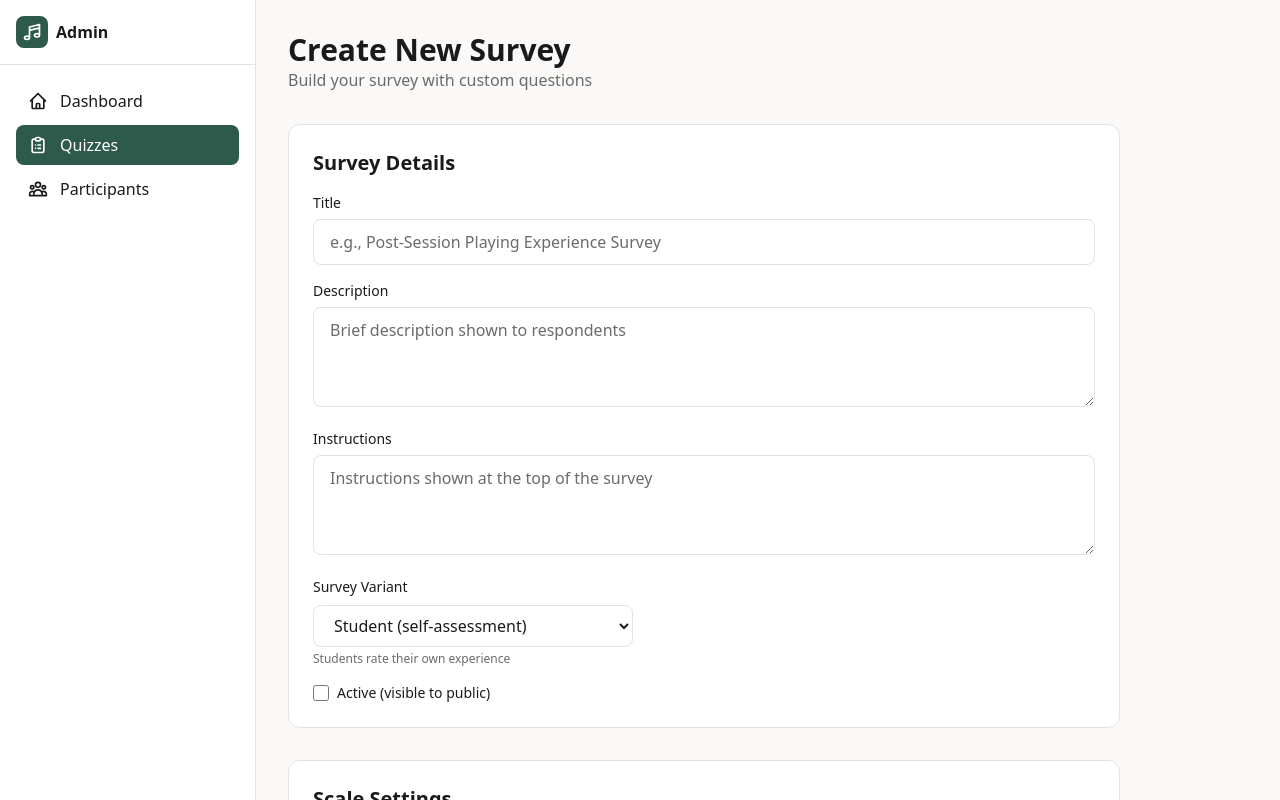
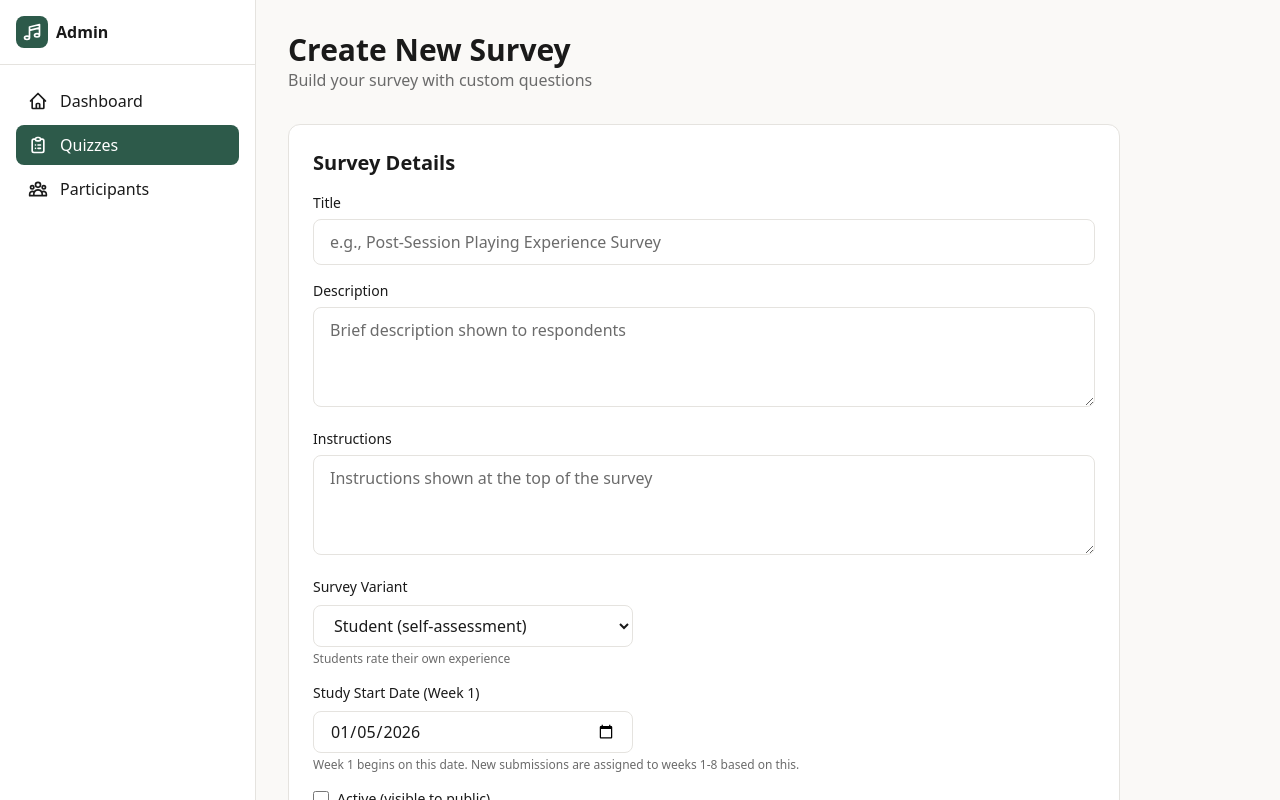
Before and after one commit to gzquse/music_quiz, a Next.js app: page /admin/quizzes/new in a window 1280 px wide. Shown: the top 800 px of the page. Built offline with nearby package versions, Linux system fonts and the light colour scheme; no server answers; sample sign-in values are in the browser's storage; what @instantdb/react would draw is missing.

Commit message:
Add Study Start Date for week tracking; start from now; auto-assign week on submit

```diff
--- a/app/quiz/[id]/student/[studentId]/page.tsx
+++ b/app/quiz/[id]/student/[studentId]/page.tsx
@@ -4,6 +4,7 @@ import { useState } from "react";
 import { useParams } from "next/navigation";
 import Link from "next/link";
 import { db, tx, id as genId, type Question } from "@/lib/instant";
+import { getWeekFromStudyStart } from "@/lib/utils";
 import { QuestionRenderer } from "@/components/quiz";
 import { Button, Card } from "@/components/ui";
 
@@ -44,11 +45,12 @@ export default function StudentQuizPage() {
     setIsSubmitting(true);
     try {
       const responseId = genId();
+      const week = getWeekFromStudyStart(quiz.studyStartDate);
       await db.transact([
         tx.responses[responseId].update({
           quizId: quiz.id,
           submittedAt: Date.now(),
-          metadata: { userAgent: navigator.userAgent },
+          metadata: { userAgent: navigator.userAgent, week },
           respondentType: "student",
           studentId,
           teacherId: "",
--- a/app/quiz/[id]/teacher/[teacherId]/page.tsx
+++ b/app/quiz/[id]/teacher/[teacherId]/page.tsx
@@ -4,6 +4,7 @@ import { useState } from "react";
 import { useParams } from "next/navigation";
 import Link from "next/link";
 import { db, tx, id as genId, type Question } from "@/lib/instant";
+import { getWeekFromStudyStart } from "@/lib/utils";
 import { QuestionRenderer } from "@/components/quiz";
 import { Button, Card } from "@/components/ui";
 
@@ -47,11 +48,12 @@ export default function TeacherQuizPage() {
     setIsSubmitting(true);
     try {
       const responseId = genId();
+      const week = getWeekFromStudyStart(quiz.studyStartDate);
       await db.transact([
         tx.responses[responseId].update({
           quizId: quiz.id,
           submittedAt: Date.now(),
-          metadata: { userAgent: navigator.userAgent },
+          metadata: { userAgent: navigator.userAgent, week },
           respondentType: "teacher",
           studentId: selectedStudentId,
           teacherId,
--- a/components/admin/QuizBuilder.tsx
+++ b/components/admin/QuizBuilder.tsx
@@ -20,6 +20,8 @@ export function QuizBuilder({ existingQuiz, existingQuestions }: QuizBuilderProp
   const router = useRouter();
   const [isSaving, setIsSaving] = useState(false);
 
+  const toDateInput = (ts?: number) =>
+    ts ? new Date(ts).toISOString().slice(0, 10) : "";
   const [quiz, setQuiz] = useState({
     title: existingQuiz?.title || "",
     description: existingQuiz?.description || "",
@@ -35,6 +37,9 @@ export function QuizBuilder({ existingQuiz, existingQuestions }: QuizBuilderProp
     ],
     isActive: existingQuiz?.isActive ?? false,
     variant: (existingQuiz?.variant || "student") as "student" | "teacher",
+    studyStartDate: existingQuiz?.studyStartDate
+      ? toDateInput(existingQuiz.studyStartDate)
+      : toDateInput(Date.now()),
   });
 
   const [questions, setQuestions] = useState<QuestionDraft[]>(() => {
@@ -95,11 +100,16 @@ export function QuizBuilder({ existingQuiz, existingQuestions }: QuizBuilderProp
       const quizId = existingQuiz?.id || genId();
       const now = Date.now();
 
-      // Save quiz
+      const studyStartTs = quiz.studyStartDate
+        ? new Date(quiz.studyStartDate + "T00:00:00").getTime()
+        : undefined;
+
+      const { studyStartDate: _s, ...quizData } = quiz;
       await db.transact([
         tx.quizzes[quizId].update({
-          ...quiz,
+          ...quizData,
           variant: quiz.variant || "student",
+          studyStartDate: studyStartTs,
           createdAt: existingQuiz?.createdAt || now,
         }),
       ]);
@@ -178,6 +188,18 @@ export function QuizBuilder({ existingQuiz, existingQuestions }: QuizBuilderProp
               </select>
               <p className="text-xs text-[var(--muted)] mt-1">
                 {quiz.variant === "student" ? "Students rate their own experience" : "Teachers rate their students"}
+              </p>
+            </div>
+            <div>
+              <label className="block text-sm font-medium mb-2">Study Start Date (Week 1)</label>
+              <input
+                type="date"
+                value={quiz.studyStartDate}
+                onChange={(e) => setQuiz({ ...quiz, studyStartDate: e.target.value })}
+                className="w-full max-w-xs px-4 py-2 rounded-lg border border-[var(--border)] bg-[var(--surface)]"
+              />
+              <p className="text-xs text-[var(--muted)] mt-1">
+                Week 1 begins on this date. New submissions are assigned to weeks 1-8 based on this.
               </p>
             </div>
             <label className="flex items-center gap-2 cursor-pointer">
--- a/instant.schema.ts
+++ b/instant.schema.ts
@@ -12,6 +12,7 @@ const schema = i.schema({
       isActive: i.boolean(),
       createdAt: i.number(),
       variant: i.string().optional(), // "student" | "teacher"
+      studyStartDate: i.number().optional(), // timestamp when Week 1 began (used to calculate week from submission date)
     }),
     questions: i.entity({
       quizId: i.string(),
--- a/lib/instant.ts
+++ b/lib/instant.ts
@@ -13,6 +13,7 @@ export type Quiz = {
   isActive: boolean;
   createdAt: number;
   variant?: "student" | "teacher";
+  studyStartDate?: number;
 };
 
 export type Question = {
--- a/lib/utils.ts
+++ b/lib/utils.ts
@@ -36,6 +36,15 @@ export function calculateAverage(numbers: number[]): number {
   return numbers.reduce((a, b) => a + b, 0) / numbers.length;
 }
 
+const MS_PER_WEEK = 7 * 24 * 60 * 60 * 1000;
+
+export function getWeekFromStudyStart(studyStartDate?: number | null): number {
+  if (!studyStartDate) return 1;
+  const elapsed = Date.now() - studyStartDate;
+  const week = Math.floor(elapsed / MS_PER_WEEK) + 1;
+  return Math.min(8, Math.max(1, week));
+}
+
 // Group array items by a key
 export function groupBy<T>(array: T[], key: keyof T): Record<string, T[]> {
   return array.reduce((result, item) => {
--- a/scripts/seed.ts
+++ b/scripts/seed.ts
@@ -102,12 +102,16 @@ async function seed() {
       )
     );
 
+    const MS_PER_WEEK = 7 * 24 * 60 * 60 * 1000;
+    const studyStartDate = Date.now() - 8 * MS_PER_WEEK;
+
     // 4. Create student quiz
     console.log("Creating student quiz...");
     const studentQuizId = id();
     await db.transact([
       tx.quizzes[studentQuizId].update({
         title: "Post-Session Playing Experience Survey (Student)",
+        studyStartDate,
         description:
           "Please respond to the questions below based on your own playing experience and physical state at today's lesson.",
         instructions:
@@ -141,6 +145,7 @@ async function seed() {
     await db.transact([
       tx.quizzes[teacherQuizId].update({
         title: "Post-Session Playing Experience Survey (Teacher)",
+        studyStartDate,
         description:
           "Please respond to the questions below based on your observations of your student's physical state and performance at today's lesson.",
         instructions:
@@ -170,11 +175,10 @@ async function seed() {
 
     // 6. Create 8 weeks of student self-assessments (6 students x 8 weeks = 48 responses)
     const WEEKS = 8;
-    const MS_PER_WEEK = 7 * 24 * 60 * 60 * 1000;
 
     console.log(`Creating ${WEEKS} weeks of student responses...`);
     for (let week = 1; week <= WEEKS; week++) {
-      const weekStart = Date.now() - (WEEKS - week) * MS_PER_WEEK;
+      const weekStart = studyStartDate + (week - 1) * MS_PER_WEEK;
       for (let i = 0; i < 6; i++) {
         const responseId = id();
         const submittedAt = weekStart + i * 60 * 60 * 1000; // spread within week
@@ -211,7 +215,7 @@ async function seed() {
     // 7. Create 8 weeks of teacher assessments (6 assignments x 8 weeks = 48 responses)
     console.log(`Creating ${WEEKS} weeks of teacher responses...`);
     for (let week = 1; week <= WEEKS; week++) {
-      const weekStart = Date.now() - (WEEKS - week) * MS_PER_WEEK;
+      const weekStart = studyStartDate + (week - 1) * MS_PER_WEEK;
       for (const a of assignments) {
         const responseId = id();
         const submittedAt = weekStart + Math.floor(Math.random() * 5) * 60 * 60 * 1000;
```
Also changed, not shown: 1 other file (tests, documents, lock files or other folders).
